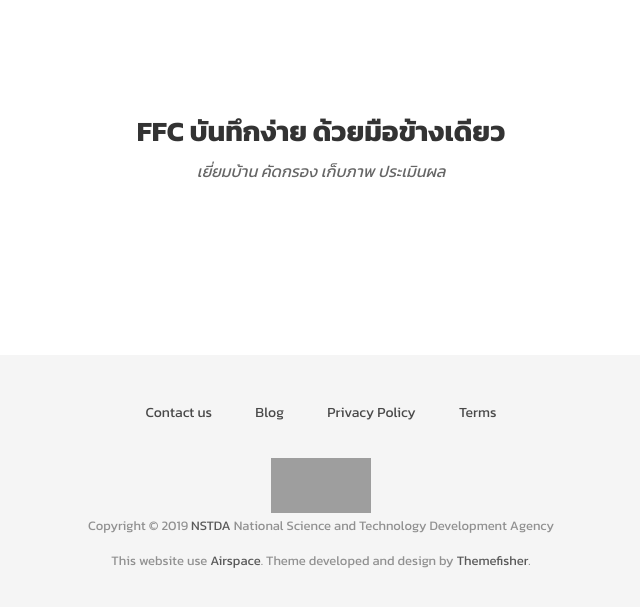
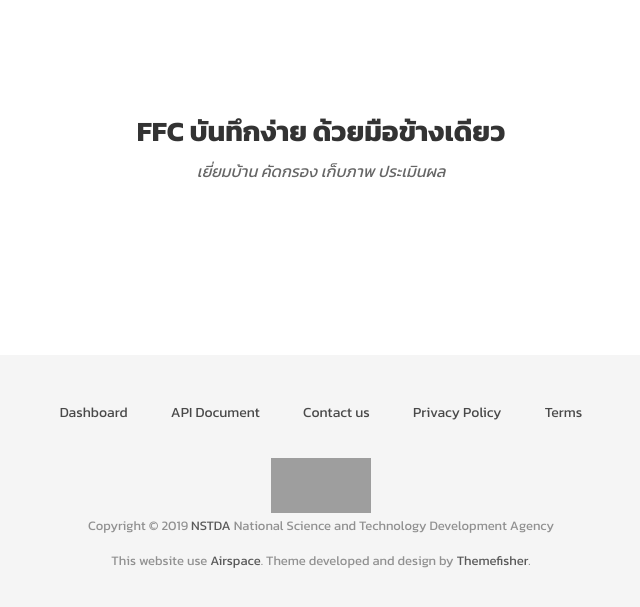
Before and after one commit to tawatchai18/tawatchai18.github.io, a Jekyll site: the page built from index.html, in a window 1280 px wide and 900 px high, scrolled down 3472 px, cut to the strip 262-869 px from the top of the window. Shown: the whole strip, without its empty margins (319-959 px from the left). Built offline with Jekyll 4.4.1, drawn with Linux system fonts in a browser that asks for light colours; nearby versions of some CDN libraries; some web fonts are replaced; comment, search, counter and statistics services are not loaded; grey boxes are pictures that could not be loaded.

Commit message:
Add `api-doc` and `dashboard` link

```diff
--- a/_includes/footer.html
+++ b/_includes/footer.html
@@ -5,8 +5,9 @@
       <div class="col-md-12">
         <div class="footer-manu">
           <ul>
+            <li><a href="{{ site.baseurl }}/dashboard">Dashboard</a></li>
+            <li><a href="{{ site.baseurl }}/api-doc">API Document</a></li>
             <li><a href="{{ site.baseurl }}/contact">Contact us</a></li>
-            <li><a href="{{ site.baseurl }}/blog">Blog</a></li>
             <li><a href="{{ site.baseurl }}/policy">Privacy Policy</a></li>
             <li><a href="{{ site.baseurl }}/terms">Terms</a></li>
           </ul>
```
